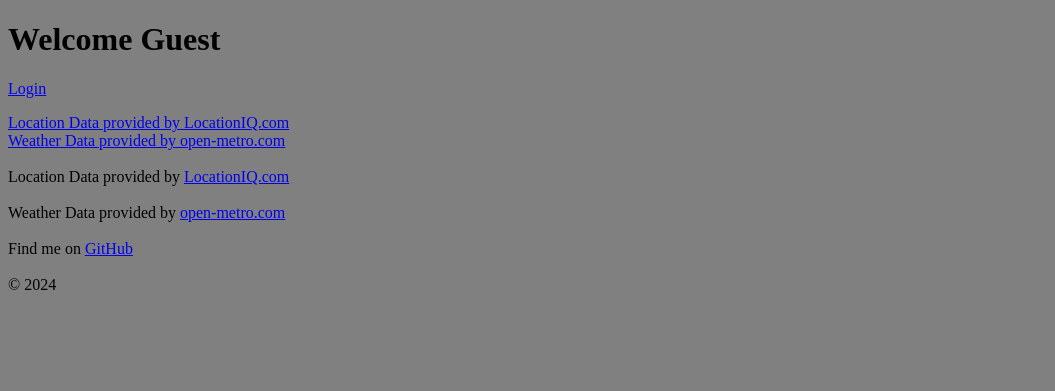
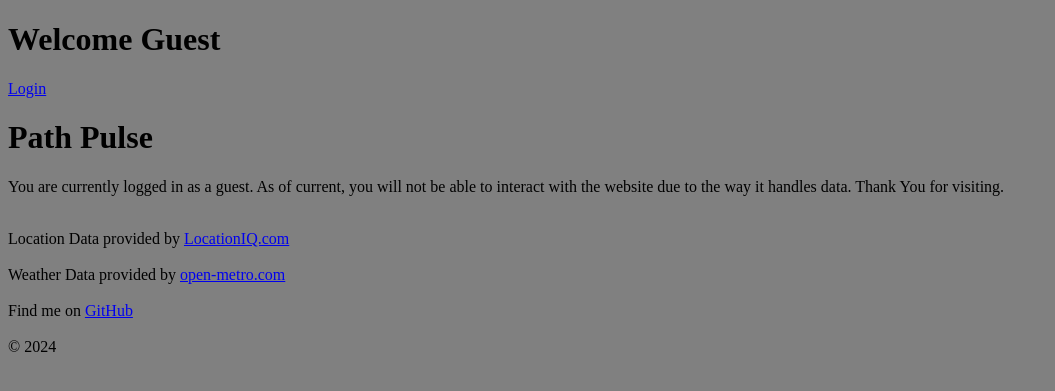
Before and after one commit to JamesBrooks01/PathPulse, a Django app: page /1/vote in a window 1280 px wide. Shown: the top 391 px of the page, without its empty margins (0-1055 px from the left). Run offline with Django 4.2, Linux system fonts and the light colour scheme; tables that the repository leaves empty hold one stand-in row (values such as "Sample post").

Commit message:
reworked almost all of index.html to be structured properly so that the elements have the framework necessary for the final product

```diff
--- a/path_pulse/templates/path_pulse/index.html
+++ b/path_pulse/templates/path_pulse/index.html
@@ -1,27 +1,45 @@
 {% extends "path_pulse/base.html" %}
+
+{% block header %}
+    <div>
+        {% if session %}
+            <h2>{{session.userinfo.name}}</h2>
+            <img src="{{ session.userinfo.picture }}" alt="Google User Profile Image">
+            <p><a href="{% url 'path_pulse:logout' %}">Logout</a></p>
+        {% else %}
+            <h1>Welcome Guest</h1>
+            <p><a href="{% url 'path_pulse:login' %}">Login</a></p>
+        {% endif %}
+    </div>
+
+    <h1>Path Pulse</h1>
+
+{% endblock %}
 
 {% block body %}
 
 {% if session %}
 
-<h1>Welcome {{session.userinfo.name}}!</h1>
-<p><a href="{% url 'path_pulse:logout' %}">Logout</a></p>
-{% if trips %}
-<p>{{trips}}</p>
-{% else %}
-<p>No Trips</p>
-{% endif %}
+    {% if trips %}
+
+        <ul>
+            {% for trip in trips %}
+            <li><a href="{% url 'path_pulse:print_test' trip.id trip.user_id %}"> View Trip for {{trip.start_date}} at {{trip.location}}</a> --- <a href="{% url 'path_pulse:delete_trip' trip.id trip.user_id %}">Delete Trip</a></li>
+            {% endfor %}
+        </ul>
+
+    <a href="{% url 'path_pulse:trip' user.id %}">Add a New Trip</a>
+    {% else %}
+
+        <p>No Trips</p>
+
+    {% endif %}
+
 
 {% else %}
 
-<h1>Welcome Guest</h1>
-<p><a href="{% url 'path_pulse:login' %}">Login</a></p>
+    <p>You are currently logged in as a guest. As of current, you will not be able to interact with the website due to the way it handles data. Thank You for visiting.</p>
 
 {% endif %}
 
-<footer>
-    <a href='https://locationiq.com'>Location Data provided by LocationIQ.com</a><br>
-    <a href='https://open-meteo.com'>Weather Data provided by open-metro.com</a>
-</footer>
-
 {% endblock %}
```
